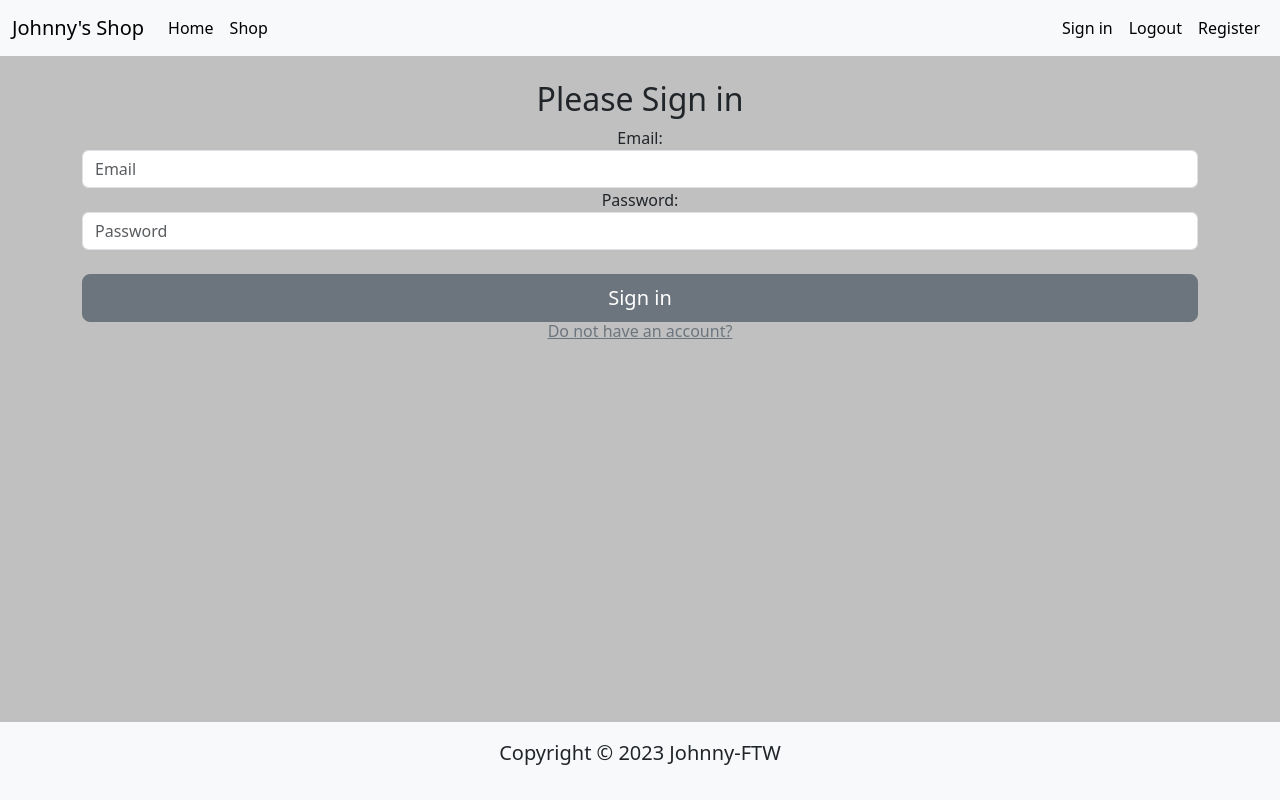
After one commit to Johnny-FTW/Johnny-s-Shop-in-Flask, a Flask app: page /sign_in in a window 1280 px wide. The commit adds this page. Run offline with Flask 2, Linux system fonts and the light colour scheme.

Commit message:
"sign in"

```diff
--- a/shop/forms.py
+++ b/shop/forms.py
@@ -21,3 +21,9 @@ class RegisterForm(FlaskForm):
     password1 = PasswordField(label='Password:', validators=[Length(min=6), DataRequired()])
     password2 = PasswordField(label='Confirm Password:', validators=[EqualTo('password1'), DataRequired()])
     submit = SubmitField(label='Create Account')
+
+
+class SignInForm(FlaskForm):
+    email = StringField(label='Email:', validators=[DataRequired()])
+    password = PasswordField(label='Password:', validators=[DataRequired()])
+    submit = SubmitField(label='Sign in')
--- a/shop/routes.py
+++ b/shop/routes.py
@@ -1,6 +1,6 @@
 from shop import app, db, bcrypt
 from flask import render_template, redirect, url_for, flash
-from shop.forms import RegisterForm
+from shop.forms import RegisterForm, SignInForm
 from shop.models import Product, Customer, Password
 
 
@@ -36,3 +36,9 @@ def register_page():
         for err_msg in form.errors.values():
             flash(f'Error:{err_msg}', category='danger')
     return render_template('register.html', form=form)
+
+
+@app.route('/sign_in', methods=['GET','POST'])
+def sign_in_page():
+    form = SignInForm()
+    return render_template('sign_in.html', form=form)
--- a/shop/templates/base.html
+++ b/shop/templates/base.html
@@ -35,7 +35,7 @@
             </ul>
             <ul class="navbar-nav">
                 <li class="nav-item">
-                    <a class="nav-link active" href="#">Sign in</a>
+                    <a class="nav-link active" href="{{ url_for('sign_in_page') }}">Sign in</a>
                 </li>
                 <li class="nav-item">
                     <a class="nav-link active" href="#">Logout</a>
--- /dev/null
+++ b/shop/templates/sign_in.html
@@ -0,0 +1,31 @@
+{% extends 'base.html' %}
+
+{% block title %}
+Sign in
+{% endblock %}
+
+
+{% block content%}
+<body class="text-center">
+<div class="container">
+    <form method="POST" class="form-register">
+        {{ form.hidden_tag() }}
+        <br>
+        <h2>Please Sign in</h2>
+
+            {{ form.email.label()}}
+            {{ form.email(class="form-control", placeholder="Email")}}
+
+            {{ form.password.label() }}
+            {{ form.password(class="form-control", placeholder="Password") }}
+            <br>
+            {{ form.submit(class="btn btn-lg col-12 btn-secondary") }}
+
+        <div>
+            <a href="{{ url_for('register_page') }}" class="link-secondary"><h6>Do not have an account?</h6></a>
+        </div>
+    </form>
+</div>
+
+</body>
+{% endblock %}
```
